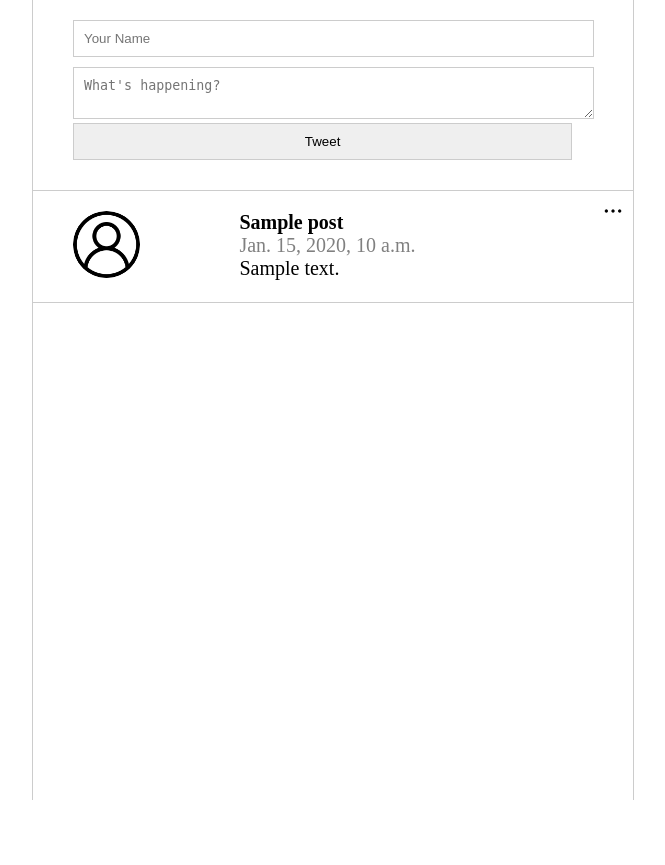
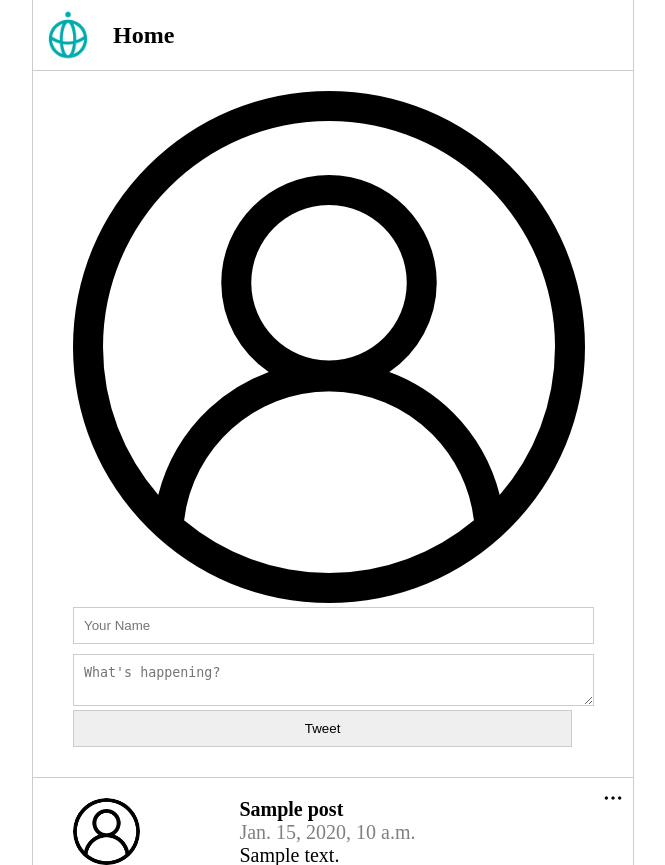
Before and after one commit to meira-cummings/Twitter_Clone, a Django app: template templates/posts.html in a window 1280 px wide. Shown: the top 865 px of the page, without its empty margins (307-972 px from the left). Before the commit the page ends 800 px from the top, so only its background shows below. Run offline with Django 3.2, Linux system fonts and the light colour scheme; the template is opened without the code that fills it: most values are stand-ins (such as "Sample title", 1, 10 or a date in 2020).

Commit message:
Added Home header

```diff
--- a/static/css/style.css
+++ b/static/css/style.css
@@ -8,6 +8,28 @@ Common
 
 html, body {
     height: 100%;
+}
+
+.main {
+    width: 100%;
+    max-width: 600px;
+    margin: 0 auto;
+    border-left: 1px solid #ccc;
+    border-right: 1px solid #ccc;
+    text-align: left;
+}
+
+.main .main-header {
+    display: flex;
+    justify-content: left;
+    align-items: center;
+    padding: 10px;
+    border-bottom: 1px solid #ccc;
+}
+
+.main .main-header .logo {
+    width: 50px;
+    margin-right: 20px;
 }
 
 .content {
--- a/templates/posts.html
+++ b/templates/posts.html
@@ -1,6 +1,13 @@
 {% extends "base.html" %} {% block content %} {% load static %}
+<section class="main">
+    <div class="main-header">
+        <img src="/static/img/techis-logo.png" class="logo" />
+        <h1>Home</h1>
+    </div>
+</section>
 <section class="content">
     <section class="post_form">
+        <img src="/static/img/user.png" class="my-icon" />
         <form action="/" method="POST">
             {% csrf_token %}
             <input type="text" name="name" placeholder="Your Name" required />
```
Also changed, not shown: static/img/techis-logo.png (added).
